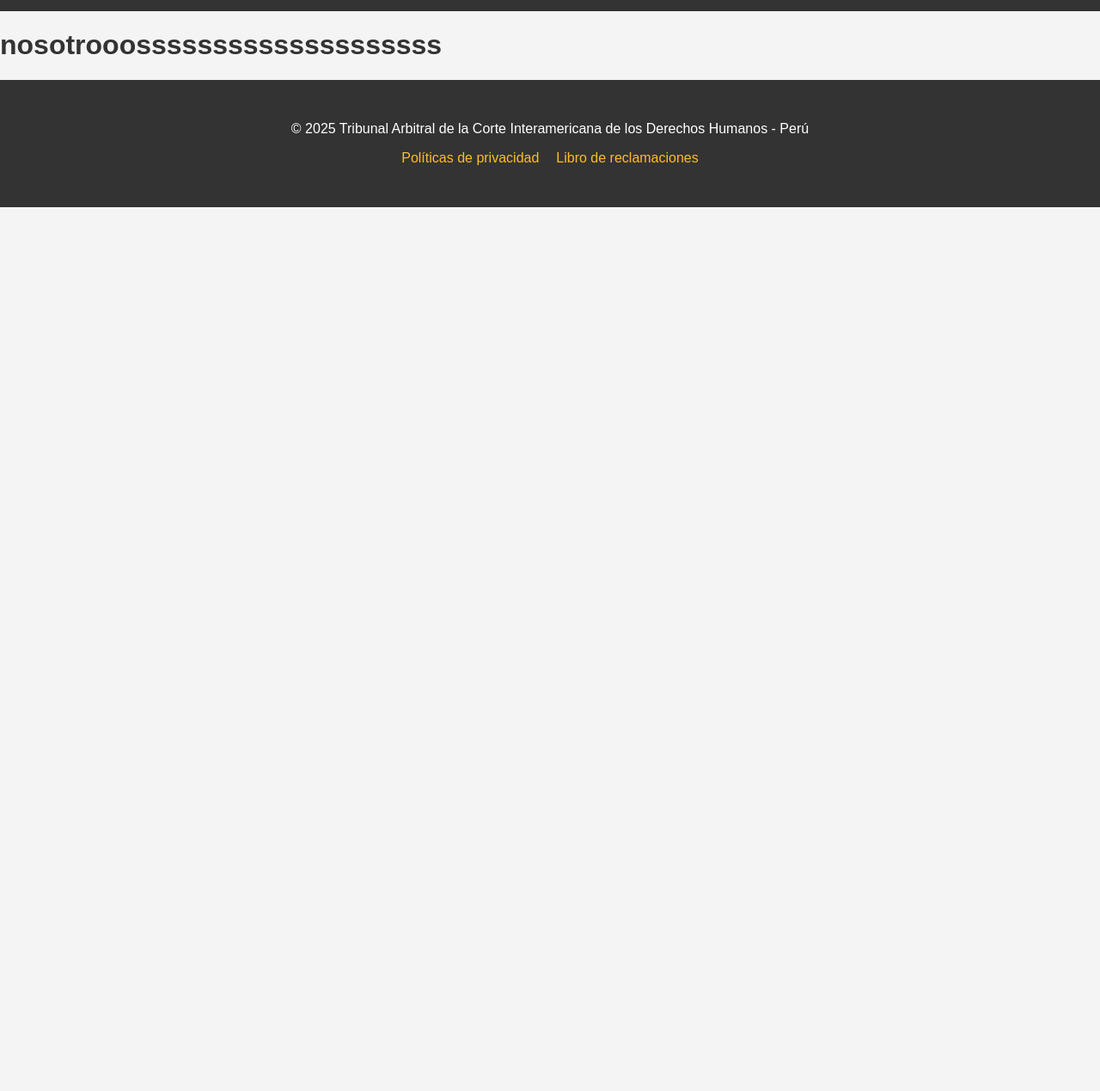
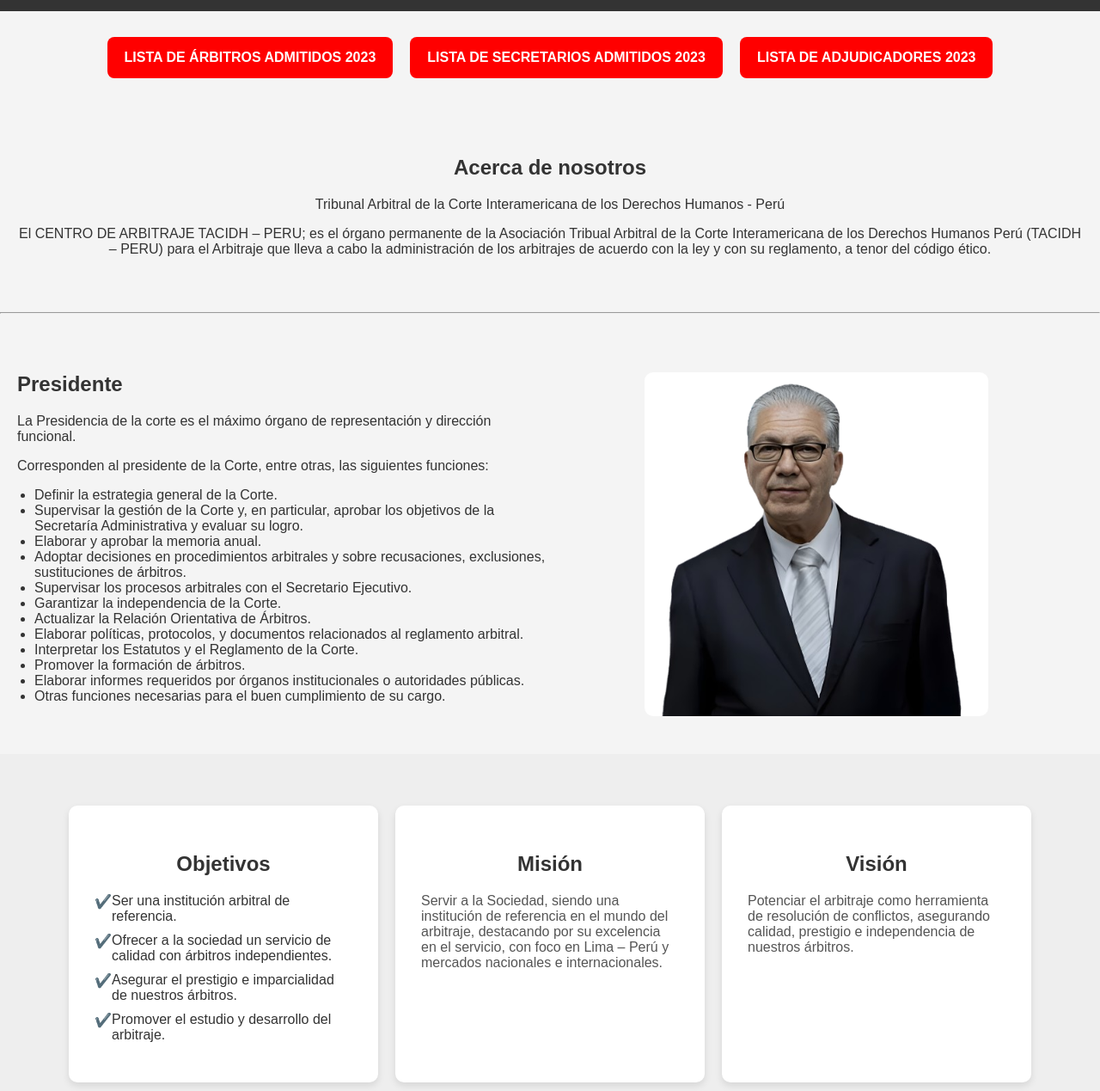
Before and after one commit to Jeampierbq/mesa-partes, a plain HTML site: page nosotros.html in a window 1280 px wide. Shown: the part 71-1340 px from the top of the page at 86% size. Before the commit the page ends 800 px from the top, so only its background shows below. Drawn offline with Linux system fonts and the light colour scheme; a script that the page names is missing.

Commit message:
nosotros

```diff
--- a/nosotros.html
+++ b/nosotros.html
@@ -8,9 +8,8 @@
 </head>
 <body>
 
-    <!-- Sección de Navbar -->
+  <!-- Navbar -->
   <header id="navbar">
-        <!-- Botón "Mesa de Partes Virtual" sobre la barra de navegación -->
     <div class="mesa-de-partes-btn-container">
       <a href="mesa-de-partes.html" class="mesa-de-partes-btn">Mesa de Partes Virtual</a>
     </div>
@@ -27,9 +26,74 @@
     </nav>
   </header>
 
-    <!-- Aquí puedes agregar más contenido de la página -->
-<h1>nosotrooossssssssssssssssssss</h1>
-    <!-- Pie de página -->
+  <!-- Sección de Botones -->
+  <section class="botones-listas">
+    <a href="LISTADO-DE-ADMITIDOS-ARBITRO.pdf" target="_blank" class="boton-lista">LISTA DE ÁRBITROS ADMITIDOS 2023</a>
+    <a href="LISTADO-DE-ADMITIDOS-SECRETARIOS-ARBITRALES-1.pdf" target="_blank" class="boton-lista">LISTA DE SECRETARIOS ADMITIDOS 2023</a>
+    <a href="LISTADO-DE-ADMITIDOS-Adjudicadores-2-1.pdf" target="_blank" class="boton-lista">LISTA DE ADJUDICADORES 2023</a>
+  </section>
+
+  <!-- Sección de Acerca de Nosotros -->
+  <section class="acerca-de-nosotros">
+    <h2>Acerca de nosotros</h2>
+    <p>Tribunal Arbitral de la Corte Interamericana de los Derechos Humanos - Perú</p>
+    <p>
+      El CENTRO DE ARBITRAJE TACIDH – PERU; es el órgano permanente de la Asociación Tribual Arbitral de la Corte Interamericana de los Derechos Humanos Perú (TACIDH – PERU) para el Arbitraje que lleva a cabo la administración de los arbitrajes de acuerdo con la ley y con su reglamento, a tenor del código ético.
+    </p>
+  </section>
+
+  <hr>
+
+  <!-- Sección de Presidente -->
+  <section class="presidente">
+    <div class="presidente-texto">
+      <h2>Presidente</h2>
+      <p>La Presidencia de la corte es el máximo órgano de representación y dirección funcional.</p>
+      <p>Corresponden al presidente de la Corte, entre otras, las siguientes funciones:</p>
+      <ul>
+        <li>Definir la estrategia general de la Corte.</li>
+        <li>Supervisar la gestión de la Corte y, en particular, aprobar los objetivos de la Secretaría Administrativa y evaluar su logro.</li>
+        <li>Elaborar y aprobar la memoria anual.</li>
+        <li>Adoptar decisiones en procedimientos arbitrales y sobre recusaciones, exclusiones, sustituciones de árbitros.</li>
+        <li>Supervisar los procesos arbitrales con el Secretario Ejecutivo.</li>
+        <li>Garantizar la independencia de la Corte.</li>
+        <li>Actualizar la Relación Orientativa de Árbitros.</li>
+        <li>Elaborar políticas, protocolos, y documentos relacionados al reglamento arbitral.</li>
+        <li>Interpretar los Estatutos y el Reglamento de la Corte.</li>
+        <li>Promover la formación de árbitros.</li>
+        <li>Elaborar informes requeridos por órganos institucionales o autoridades públicas.</li>
+        <li>Otras funciones necesarias para el buen cumplimiento de su cargo.</li>
+      </ul>
+    </div>
+    <div class="presidente-imagen">
+      <img src="presidente.jpg" alt="Foto del Presidente">
+    </div>
+  </section>
+
+  <!-- Sección de Tarjetas -->
+    <section class="cards-section">
+        <div class="card">
+            <h3>Objetivos</h3>
+            <ul class="card-list">
+                <li>Ser una institución arbitral de referencia.</li>
+                <li>Ofrecer a la sociedad un servicio de calidad con árbitros independientes.</li>
+                <li>Asegurar el prestigio e imparcialidad de nuestros árbitros.</li>
+                <li>Promover el estudio y desarrollo del arbitraje.</li>
+            </ul>
+        </div>
+
+        <div class="card">
+            <h3>Misión</h3>
+            <p class="card-text">Servir a la Sociedad, siendo una institución de referencia en el mundo del arbitraje, destacando por su excelencia en el servicio, con foco en Lima – Perú y mercados nacionales e internacionales.</p>
+        </div>
+
+        <div class="card">
+            <h3>Visión</h3>
+            <p class="card-text">Potenciar el arbitraje como herramienta de resolución de conflictos, asegurando calidad, prestigio e independencia de nuestros árbitros.</p>
+        </div>
+    </section>
+
+  <!-- Footer -->
   <footer>
     <div class="container">
       <p>&copy; 2025 Tribunal Arbitral de la Corte Interamericana de los Derechos Humanos - Perú</p>
--- a/style.css
+++ b/style.css
@@ -439,3 +439,142 @@
         margin-bottom: 20px;
     }
 }
+
+/*Sobre nosotros*/
+/* General */
+body {
+    font-family: Arial, sans-serif;
+    margin: 0;
+    padding: 0;
+  }
+
+  /* Botones rojos */
+  .botones-listas {
+    display: flex;
+    justify-content: center;
+    gap: 20px;
+    margin: 30px 0;
+  }
+
+  .boton-lista {
+    background-color: red;
+    color: white;
+    padding: 15px 20px;
+    text-decoration: none;
+    border-radius: 8px;
+    font-weight: bold;
+    transition: background-color 0.3s;
+  }
+
+  .boton-lista:hover {
+    background-color: darkred;
+  }
+
+  /* Acerca de Nosotros */
+  .acerca-de-nosotros {
+    text-align: center;
+    padding: 40px 20px;
+  }
+
+  /* Presidente */
+  .presidente {
+    display: flex;
+    flex-wrap: wrap;
+    padding: 40px 20px;
+    align-items: flex-start;
+  }
+
+  .presidente-texto {
+    flex: 1;
+    min-width: 300px;
+  }
+
+  .presidente-texto ul {
+    list-style-type: disc;
+    padding-left: 20px;
+  }
+
+  .presidente-imagen {
+    flex: 1;
+    min-width: 300px;
+    text-align: center;
+  }
+
+  .presidente-imagen img {
+    width: 80%;
+    max-width: 400px;
+    border-radius: 10px;
+    margin-top: 20px;
+  }
+
+  /* Footer */
+  footer {
+    background-color: #333;
+    color: white;
+    text-align: center;
+    padding: 20px;
+  }
+
+  .footer-links {
+    margin-top: 10px;
+  }
+
+  .footer-links a {
+    color: white;
+    margin: 0 10px;
+    text-decoration: underline;
+  }
+
+  /* Tarjetas de Objetivos, Misión y Visión */
+.cards-section {
+    background-color: #eeeeee;
+    padding: 60px 20px;
+    display: flex;
+    justify-content: center;
+    gap: 20px;
+}
+
+.card {
+    background: white;
+    padding: 30px;
+    border-radius: 10px;
+    box-shadow: 0 4px 8px rgba(0,0,0,0.1);
+    width: 300px;
+    text-align: center;
+}
+
+.card .icon img {
+    width: 50px;
+    margin-bottom: 20px;
+}
+
+.card h3 {
+    margin-bottom: 20px;
+    font-size: 1.5em;
+    color: #333;
+}
+
+.card-list {
+    list-style: none;
+    padding: 0;
+    text-align: left;
+}
+
+.card-list li {
+    margin-bottom: 10px;
+    padding-left: 20px;
+    position: relative;
+}
+
+.card-list li::before {
+    content: '✔️';
+    position: absolute;
+    left: 0;
+    top: 0;
+}
+
+/* Párrafos dentro de las tarjetas */
+.card-text {
+    text-align: left;
+    color: #555;
+}
```
Also changed, not shown: presidente.jpg (added), 3 other files. Lines whose indentation alone changed are shown as unchanged.
